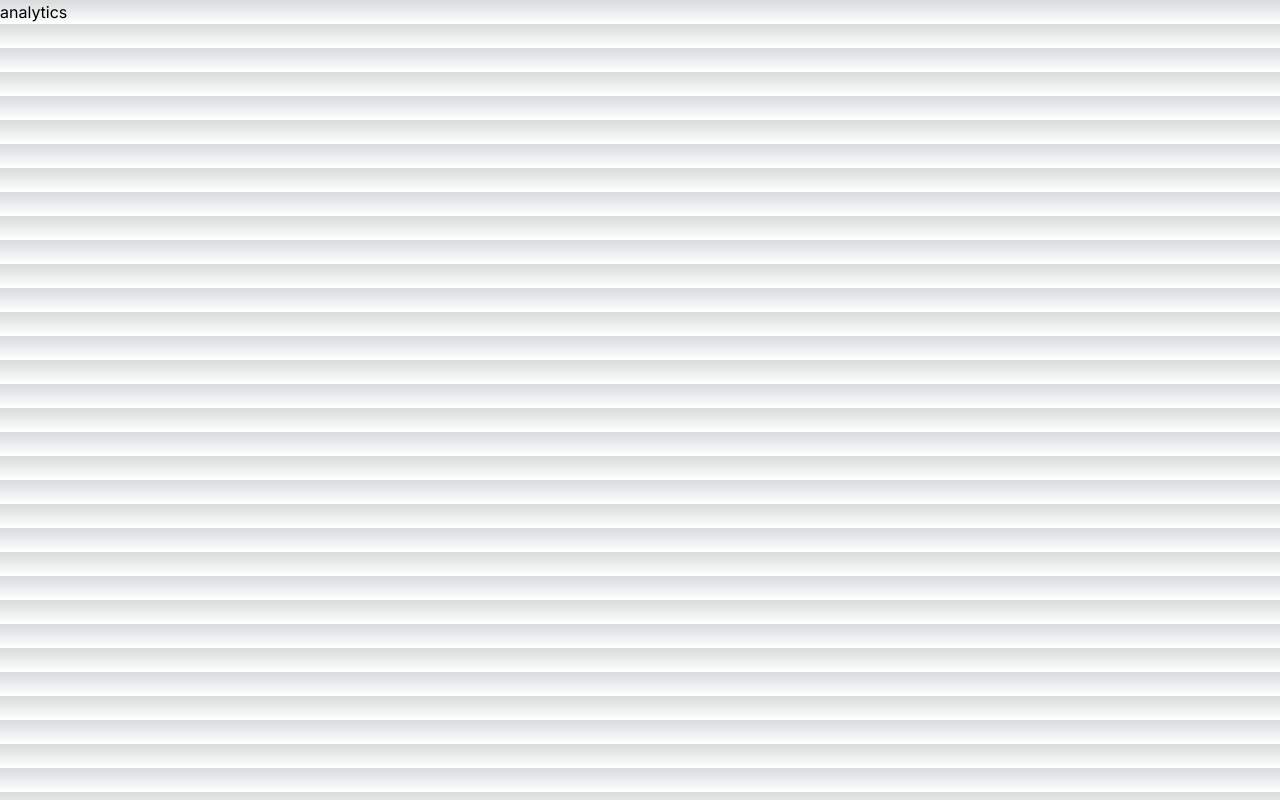
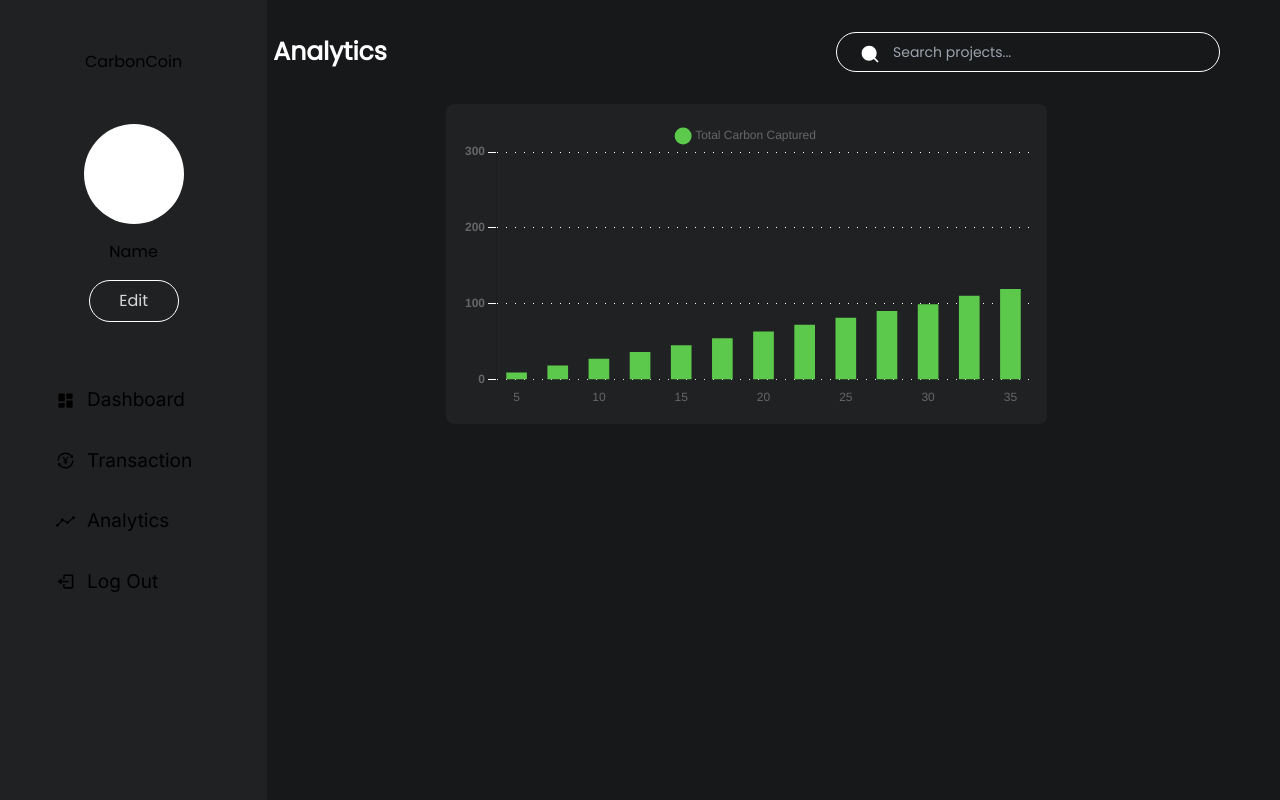
Before and after one commit to ignaviaa/StatusCode, a Next.js app in the folder carbon-world/: page /analytics in a window 1280 px wide. Built offline with nearby package versions, Linux system fonts and the light colour scheme.

Commit message:
changes made

```diff
--- a/carbon-world/src/app/analytics/page.tsx
+++ b/carbon-world/src/app/analytics/page.tsx
@@ -1,9 +1,33 @@
-import React from 'react'
+import SideBar from "@/components/SideBar";
+import SearchBar from "@/components/SearchBar";
+import BarChart from "@/components/BarChart";
+function Page() {
+  return (
+      <>
+       <div className="  flex flex-col md:flex-row h-screen bg-[#171819]">
+              <div className="md:w-[20%]">
+                  <SideBar />
+              </div>
+              <div className=" w-screen h-screen flex flex-col">
+                  <div className="flex items-center justify-between p-10 py-8 mx-5">
+                      <span className="text-white text-[25px] font-semibold font-Poppins ">Analytics</span>
+                      <div className="flex items-center bg-[#171819]">
+                            <SearchBar/>
+                        </div>
+                  </div>
+                  <div>
+                    <BarChart />
+                  </div>
 
-function Analytics() {
-  return (
-    <div>analytics</div>
-  )
+
+
+                  </div>
+
+                  </div>
+
+
+                  </>
+)
 }
 
-export default Analytics;
+export default Page;
--- a/carbon-world/src/app/dashboard/page.tsx
+++ b/carbon-world/src/app/dashboard/page.tsx
@@ -3,7 +3,7 @@ import DashBoardNav from "@/components/DashBoardNav";
 import Cards from "@/components/Cards";
 import AddButton from "@/components/AddButton";
 import SearchBar from "@/components/SearchBar";
-import LineChart from "@/components/BarChart";
+import BarChart from "@/components/BarChart";
 import Category from "@/components/Category";
 
 function Page() {
@@ -38,14 +38,14 @@ function Page() {
                             <Category />
                         </div>
                         <div className="relative left-[2vh]">
-                        <LineChart/>
+                        <BarChart/>
                         </div>
 
                     </div>
                     <div className="flex items-center p-10 py-5 mx-5">
                     <span className="text-white text-[25px] font-semibold font-Poppins ">Projects</span>
                     </div>
-                    <div className="grid grid-cols-3 gap-10 m-auto w-[75vw] space-x">
+                    <div className="grid grid-cols-3 gap-10 m-auto w-[75vw] space-x mb-10">
                         <div className="w-[25vw]  ">
                             <AddButton />
                         </div>
--- a/carbon-world/src/components/AddButton.tsx
+++ b/carbon-world/src/components/AddButton.tsx
@@ -3,7 +3,7 @@ import React from 'react';
 const AddButton = () => {
     return (
         <button
-            className="max-w-sm rounded-[1.5rem] overflow-hidden shadow-lg bg-[#5CC94D] text-black flex items-center justify-center"
+            className="max-w-sm rounded-lg overflow-hidden shadow-lg bg-[#5CC94D] text-black flex items-center justify-center"
             style={{width: '100%', height: '100%'}}
         >
             <span className="flex items-center justify-center text-3xl text-white border-white border-2 w-10 h-10 rounded">+
--- a/carbon-world/src/components/Cards.tsx
+++ b/carbon-world/src/components/Cards.tsx
@@ -2,7 +2,7 @@ import React from 'react';
 
 function Cards() {
     return (
-        <><div className="max-w-sm rounded-[1.5rem] overflow-hidden shadow-lg bg-[#202123]">
+        <><div className="max-w-sm rounded-lg overflow-hidden shadow-lg bg-[#202123]">
             <div className="relative w-full h-0" style={{ paddingBottom: '42%' }}>
                 <img
                     className="absolute inset-0 w-full h-full object-cover"
--- a/carbon-world/src/components/NavItems.tsx
+++ b/carbon-world/src/components/NavItems.tsx
@@ -1,33 +1,32 @@
-import React from 'react';
-import {BiLogOut} from "react-icons/bi";
-import Link from "next/link";
-import {AiOutlineTransaction} from "react-icons/ai";
-import {LuLayoutDashboard} from "react-icons/lu";
-import {BiSolidDashboard} from "react-icons/bi";
-import {SlGraph} from "react-icons/sl"
+"use client"
+import React, { useState } from 'react';
+import { BiLogOut } from 'react-icons/bi';
+import { AiOutlineTransaction } from 'react-icons/ai';
+import { BiSolidDashboard } from 'react-icons/bi';
+import { SlGraph } from 'react-icons/sl';
+import Link from 'next/link';
 
 function NavItems() {
+    const [sidebarItems] = useState([
+        { icon: <BiSolidDashboard />, label: 'Dashboard', href: '/dashboard' },
+        { icon: <AiOutlineTransaction />, label: 'Transaction', href: '/transaction' },
+        { icon: <SlGraph />, label: 'Analytics', href: '/analytics' },
+        { icon: <BiLogOut />, label: 'Log Out', href: '/' },
+    ]);
+
     return (
-        <>
-            <div className="flex flex-col mt-4 mx-10 py-8 text-[19px] mx-10">
-
-            <Link className="flex items-center gap-3 p-2 m-2 hover:bg-[#5CC94D] hover:text-black hover:rounded hover:w-[10rem] " href={"/"}>
-                <BiSolidDashboard/> Dashboard
-            </Link>
-
-            <Link className="flex items-center hover:bg-[#5CC94D] hover:rounded hover:text-black hover:w-[10rem] gap-3 p-2 m-2" href={"/"}>
-                <AiOutlineTransaction/> Transaction
-            </Link>
-            <Link className="flex items-center hover:bg-[#5CC94D] hover:rounded hover:text-black hover:w-[10rem] gap-3 p-2 m-2" href={"/"}>
-                <SlGraph/> Analytics
-            </Link>
-                <Link className="flex items-center  gap-3 hover:bg-[#5CC94D] hover:text-black hover:rounded hover:w-[10rem] p-2 m-2" href={"/"}>
-                    <BiLogOut/>Log Out
+        <div className="flex flex-col mt-4 mx-10 py-8 text-[19px] mx-10">
+            {sidebarItems.map((item, index) => (
+                <Link
+                    key={index}
+                    className="flex items-center gap-3 p-2 m-2 hover:bg-[#5CC94D] hover:text-black hover:rounded hover:w-[10rem]"
+                    href={item.href}
+                >
+                    {item.icon}
+                    {item.label}
                 </Link>
-            </div>
-        </>
-
-
+            ))}
+        </div>
     );
 }
 
```
Also changed, not shown: 1 other file (tests, documents, lock files or other folders).
